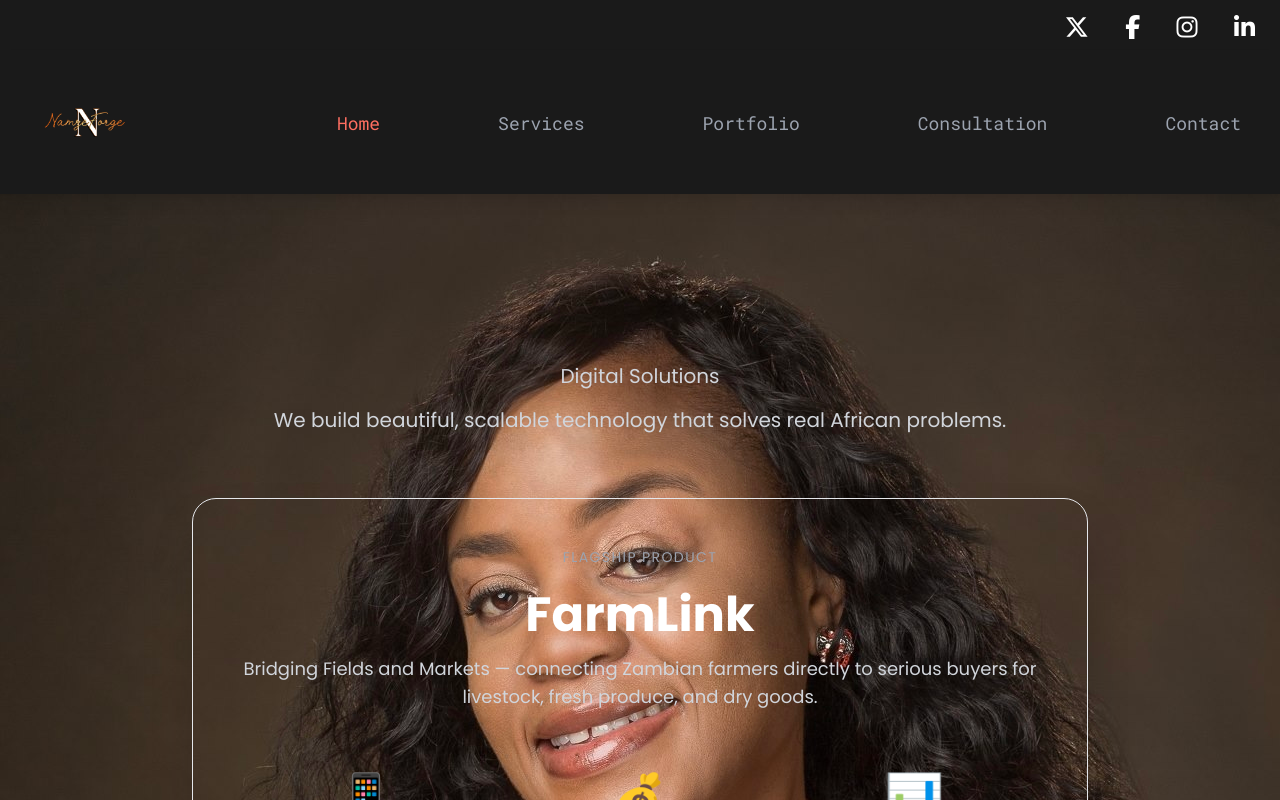
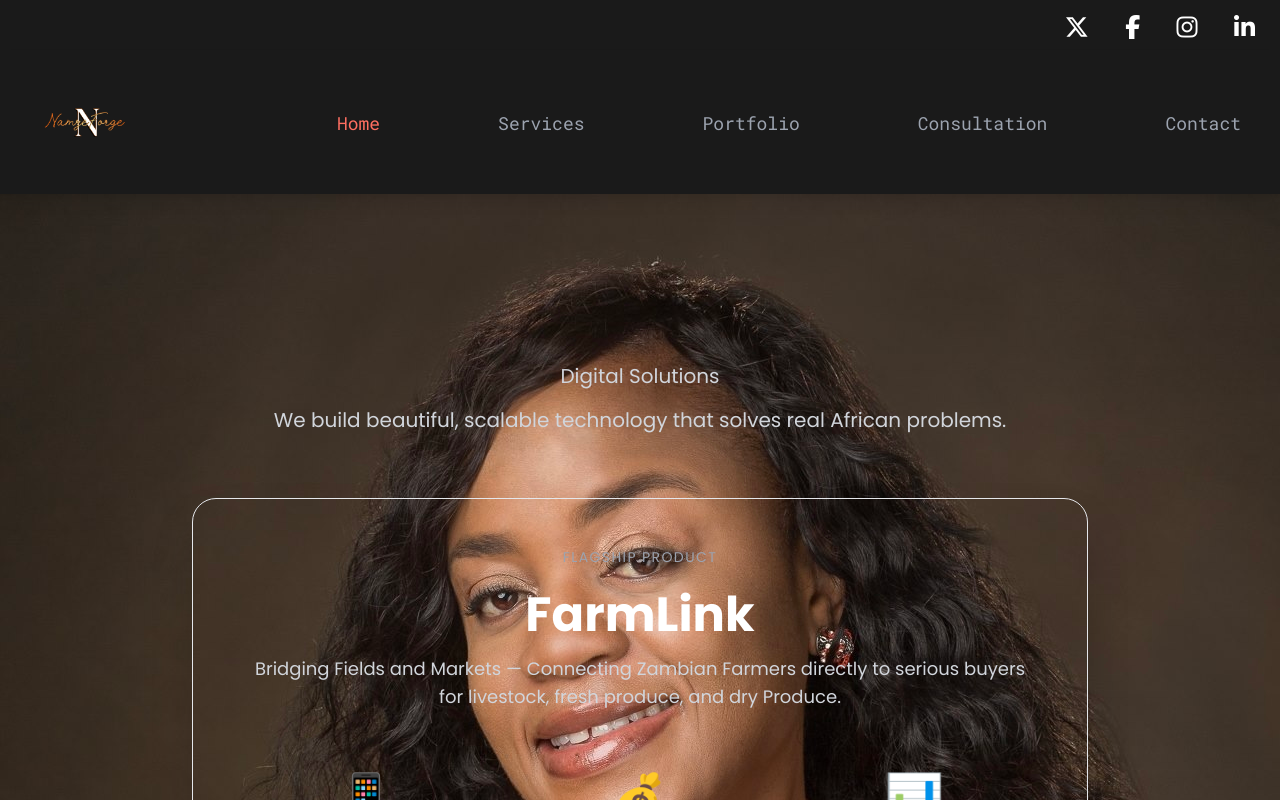
Before and after one commit to Cathy-45/cathy-portfolio-integrated, a React (Vite) app: page / in a window 1280 px wide. Shown: the top 800 px of the page. Built offline with nearby package versions, Linux system fonts and the light colour scheme.

Commit message:
Rebrand:  FarmLink

```diff
--- a/src/components/Home.jsx
+++ b/src/components/Home.jsx
@@ -45,9 +45,9 @@
               </h2>
 
               <p className="text-base sm:text-lg text-gray-300 mb-10 leading-relaxed text-center">
-                Bridging Fields and Markets — connecting Zambian farmers
+                Bridging Fields and Markets — Connecting Zambian Farmers
                 directly to serious buyers for livestock, fresh produce, and dry
-                goods.
+                Produce.
               </p>
 
               <div className="grid grid-cols-1 sm:grid-cols-3 gap-6 mb-12">
@@ -137,7 +137,7 @@
               </div>
             </div>
           </div>
-          {/* ==================== END AGRICONNECT SECTION ==================== */}
+          {/* ==================== END FARMLINK SECTION ==================== */}
 
           {/* FLOATING PARTICLES */}
           <div className="absolute inset-0 pointer-events-none">
```
